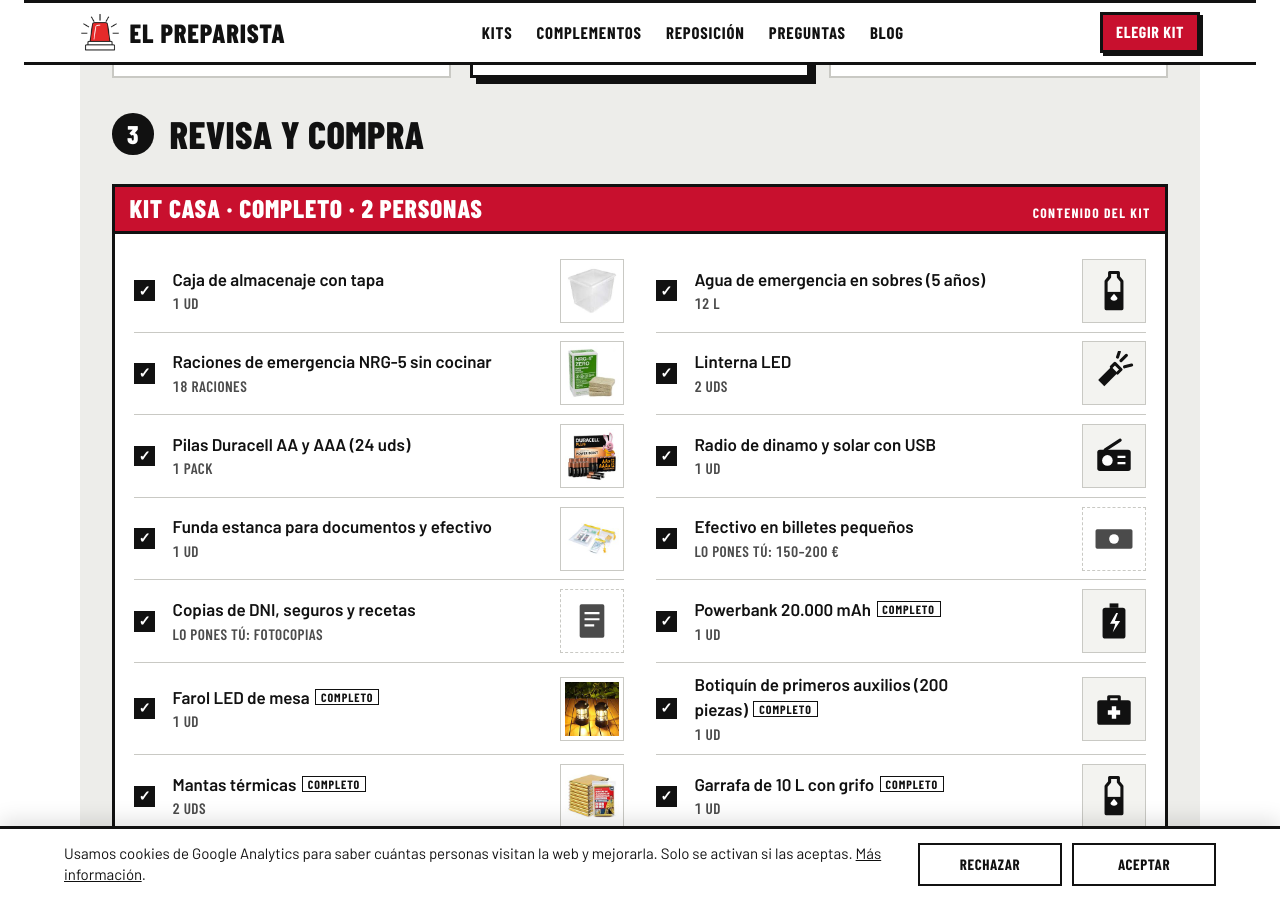
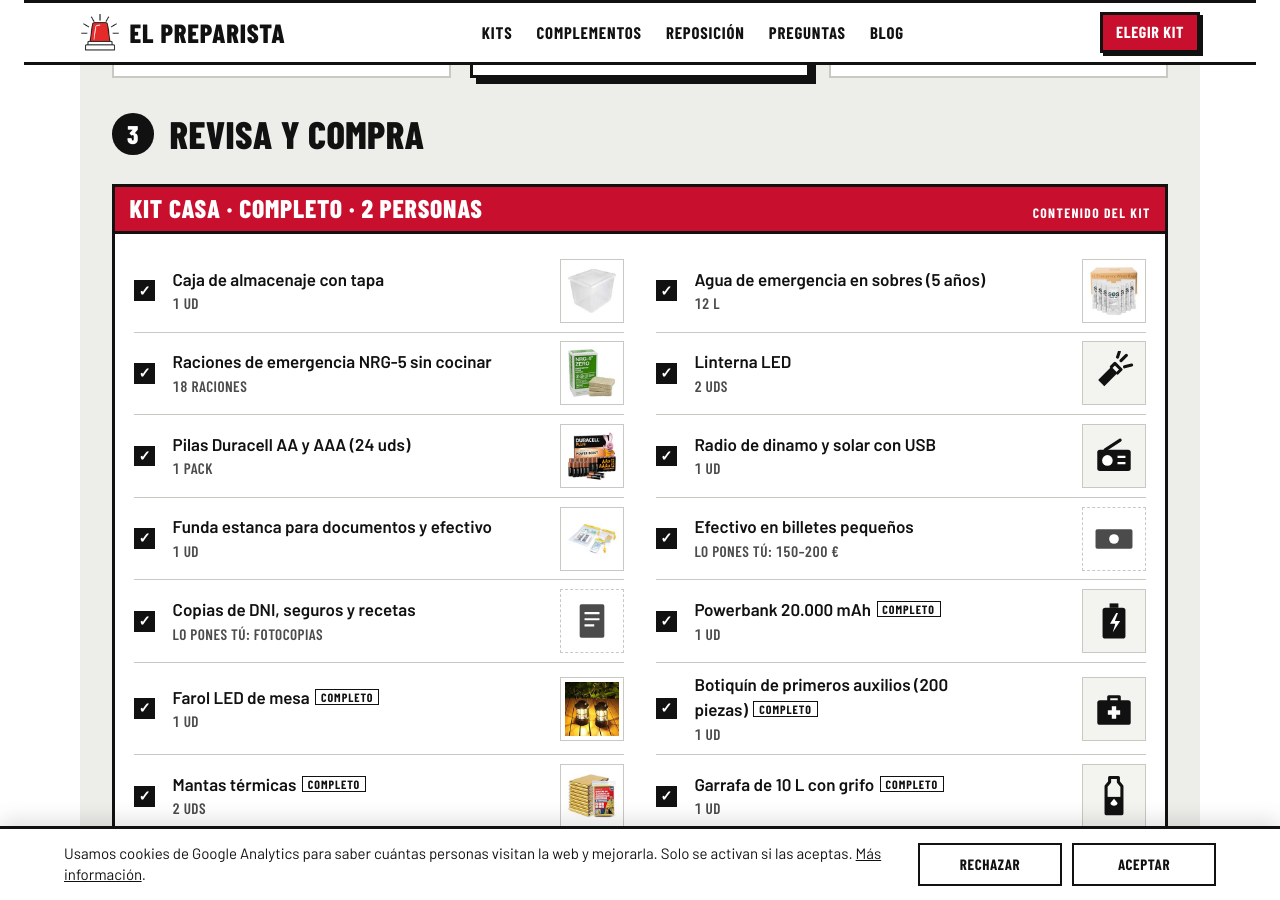
Before and after one commit to lucilayun-ux/elpreparista, a Jekyll site: the page index.html, which Jekyll copies as it is, in a window 1280 px wide and 900 px high, scrolled down 1653 px. Built offline with Jekyll 4.4.1, drawn with Linux system fonts in a browser that asks for light colours.

Commit message:
Foto del agua de emergencia en sobres (Casa, Coche y Salida)
Co-Authored-By: Claude Opus 5.5 <noreply@anthropic.com>
Claude-Session: https://claude.ai/code/session_01V7PVvrC8Dt7YxBNA65S9m6

```diff
--- a/index.html
+++ b/index.html
@@ -561,7 +561,7 @@ const AMAZON = { domain: "www.amazon.es", tag: "betender-21" };
 const PRODUCTS = {
   // Casa
   caja:      { name: "Caja de almacenaje con tapa", search: "caja almacenaje plastico tapa 50 litros", asin: "B01NCM40UF", alts: ["B01IEKKQP6"], pack: 1, unit: "ud", img: "img/caja.jpg" },
-  agua:      { name: "Agua de emergencia en sobres (5 años)", search: "agua emergencia larga duracion", asin: "B071RR4H19", alts: ["B09MSXVDL6"], pack: 7.75, unit: "L" },
+  agua:      { name: "Agua de emergencia en sobres (5 años)", search: "agua emergencia larga duracion", asin: "B071RR4H19", alts: ["B09MSXVDL6"], pack: 7.75, unit: "L", img: "img/agua.jpg" },
   comida:    { name: "Raciones de 3.600 kcal sin cocinar (5 años)", search: "raciones emergencia 5 años", asin: "B01HPGX1QG", alts: [{ asin: "B07DX92V1X", pack: 6, name: "Raciones de emergencia NRG-5 sin cocinar", price: 6 }], pack: 18, unit: "raciones", img: "img/raciones.jpg" },
   linterna:  { name: "Linterna LED", search: "linterna led potente pilas", asin: "B005FEGYCO", alts: ["B07YZ4TMZS"], pack: 1, unit: "ud" },
   farol:     { name: "Farol LED de mesa", search: "farol led camping pilas", asin: "B08C2CVBF4", alts: ["B0BXLYZZHM"], pack: 1, unit: "ud", img: "img/farol.jpg" },
@@ -579,7 +579,7 @@ const PRODUCTS = {
   filtro:    { name: "Filtro de agua portátil", search: "filtro agua portatil emergencia", asin: "B0D1M4LQ7F", alts: ["B0C62WZ2WY"], pack: 1, unit: "ud" },
   // Coche
   bolsa:     { name: "Bolsa organizadora para maletero", search: "organizador maletero coche plegable", asin: "B07K2NC1CB", alts: ["B0GYYKG8ZZ"], pack: 1, unit: "ud" },
-  aguacoche: { name: "Agua de emergencia en sobres (5 años)", search: "agua emergencia botella 500ml larga duracion", asin: "B071RR4H19", alts: ["B09MSXVDL6"], pack: 7.75, unit: "L" },
+  aguacoche: { name: "Agua de emergencia en sobres (5 años)", search: "agua emergencia botella 500ml larga duracion", asin: "B071RR4H19", alts: ["B09MSXVDL6"], pack: 7.75, unit: "L", img: "img/agua.jpg" },
   barritas:  { name: "Barritas de emergencia NRG-5", search: "barritas energeticas emergencia larga duracion", asin: "B07DX92V1X", alts: ["B0757V93HD"], pack: 9, unit: "uds", img: "img/raciones.jpg" },
   manta:     { name: "Manta polar de viaje", search: "manta polar coche viaje", asin: "B09JGPTMFN", alts: ["B012TKIZV4"], pack: 1, unit: "ud" },
   chaleco:   { name: "Chalecos reflectantes", search: "chaleco reflectante homologado pack", asin: "B0DDJH4C68", alts: ["B0GS9V6W9B"], pack: 2, unit: "uds" },
@@ -593,7 +593,7 @@ const PRODUCTS = {
   botcoche:  { name: "Botiquín de coche", search: "botiquin coche compacto", asin: "B009XP5KP8", alts: ["B0BB2YK3X7"], pack: 1, unit: "ud" },
   // Salida
   mochila:   { name: "Mochila de 40 L", search: "mochila 40 litros impermeable", asin: "B0C3HRC8D7", alts: ["B0BXSWPWKH"], pack: 1, unit: "ud" },
-  aguamoch:  { name: "Agua de emergencia en sobres (5 años)", search: "agua emergencia bolsa 500ml", asin: "B071RR4H19", alts: ["B09MSXVDL6"], pack: 7.75, unit: "L" },
+  aguamoch:  { name: "Agua de emergencia en sobres (5 años)", search: "agua emergencia bolsa 500ml", asin: "B071RR4H19", alts: ["B09MSXVDL6"], pack: 7.75, unit: "L", img: "img/agua.jpg" },
   frontal:   { name: "Linterna frontal", search: "linterna frontal recargable", asin: "B09ZNGN89C", alts: ["B09ZN8SH2F"], pack: 1, unit: "ud" },
   poncho:    { name: "Ponchos de lluvia", search: "poncho lluvia emergencia pack", asin: "B09WVXHHJ8", alts: ["B09WYFYZLF"], pack: 15, unit: "uds" },
   silbato:   { name: "Silbatos de emergencia", search: "silbato emergencia pack", asin: "B08732GFZ2", alts: ["B07N1K7WQJ"], pack: 2, unit: "uds" },
```
Also changed, not shown: img/agua.jpg (added).
